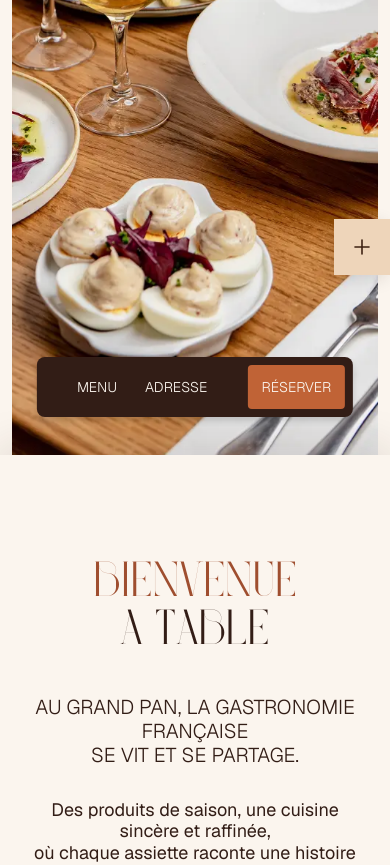
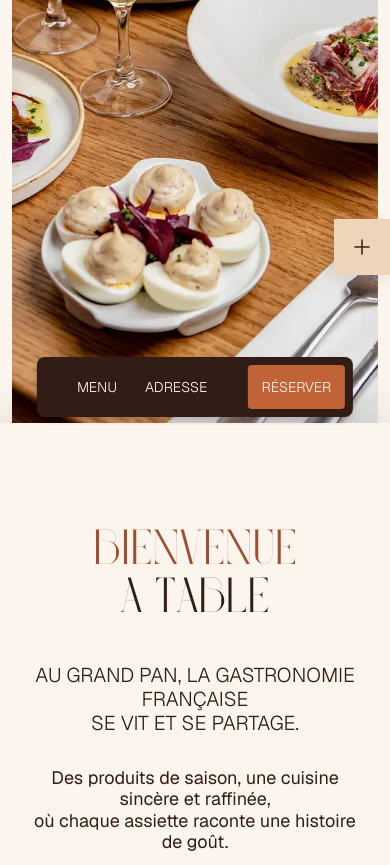
Before and after one commit to amandineglucoz-hash/Le-Grand-Pan, a plain HTML site: page index.html in a window 390 px wide. Shown: the part 425-1290 px from the top of the page. Drawn offline with nearby package versions, Linux system fonts and the light colour scheme.

Commit message:
Adjust header hero height for mobile view

```diff
--- a/index.html
+++ b/index.html
@@ -1429,7 +1429,7 @@
       /* Header hero plein écran mobile */
       .header__hero {
         aspect-ratio: unset;
-        height: calc(100dvh - 32px);
+        height: calc(100dvh - 64px);
       }
       .welcome           { min-height: auto; gap: 40px; }
       .welcome__heading  { font-size: 48px; }
```
